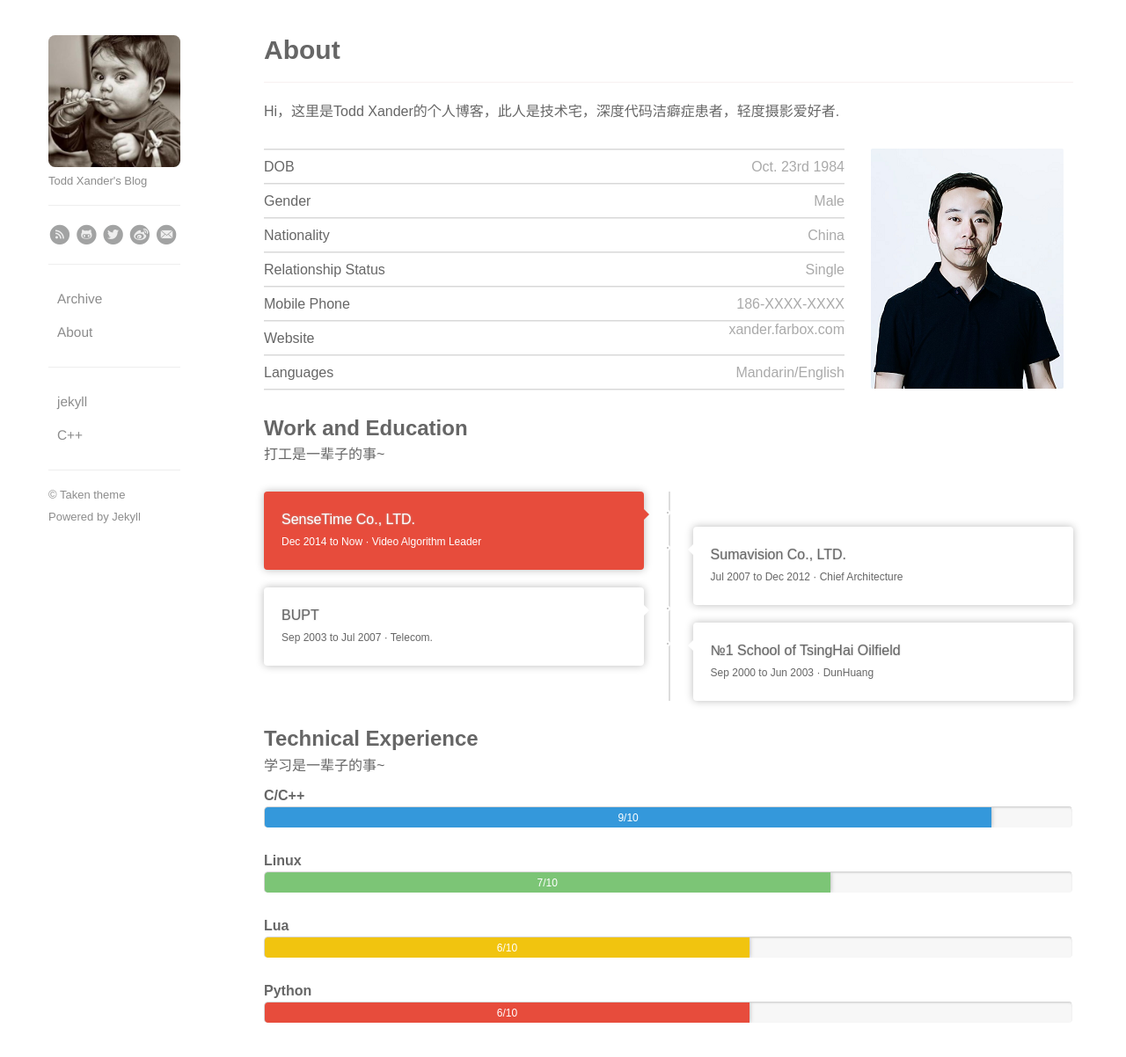
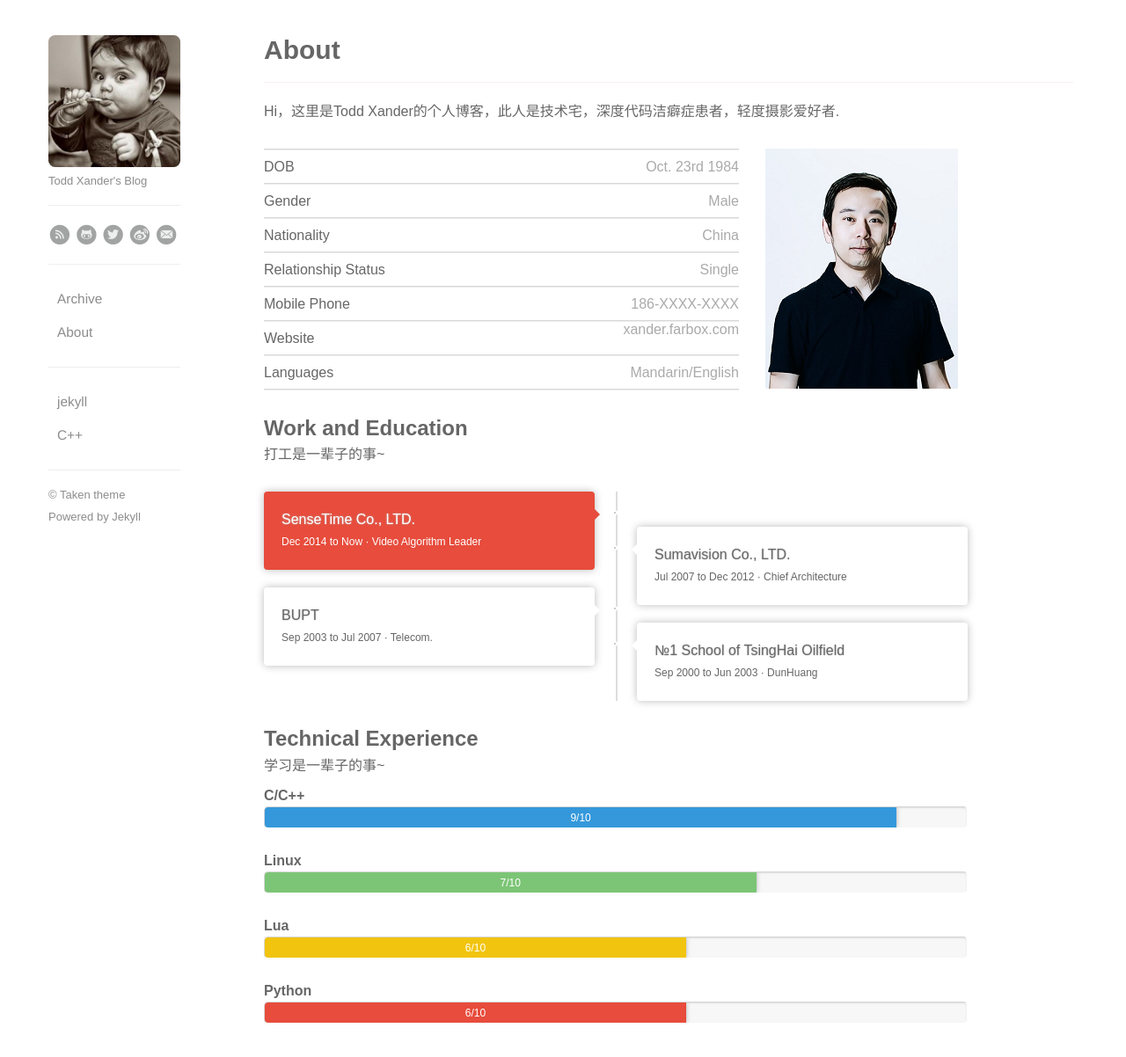
Before and after one commit to todd-xander/todd-xander.github.io, a Jekyll site: the page built from about.md, in a window 1280 px wide and 1209 px high. Shown: the top 1202 px of the window at 88% size. Built offline with Jekyll 4.4.1, drawn with Linux system fonts in a browser that asks for light colours.

Commit message:
Update about.md

```diff
--- a/about.md
+++ b/about.md
@@ -629,7 +629,7 @@ border-left: 1px #D5D5D5 solid;
   }
 }
 </style>
-<article id="About-Me" class="entry group format-standard" style="max-witdh:800px;">
+<article id="About-Me" class="entry group format-standard" style="max-width:800px;">
   <div class="entry-contain">
     <div class="entry-content">
 
```
